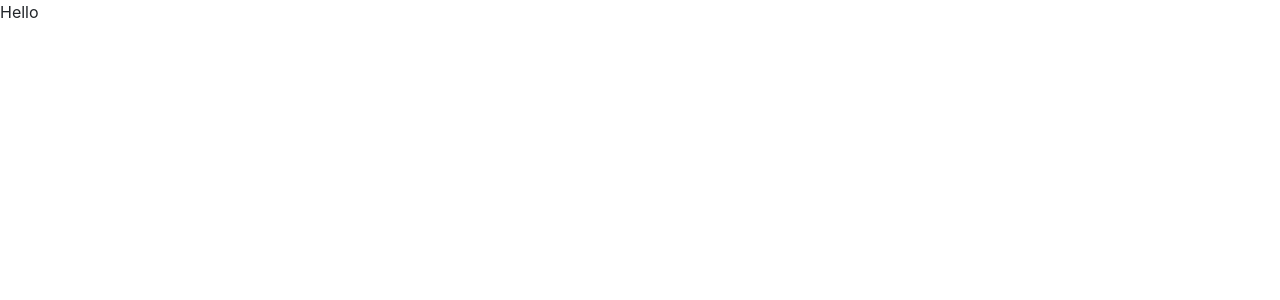
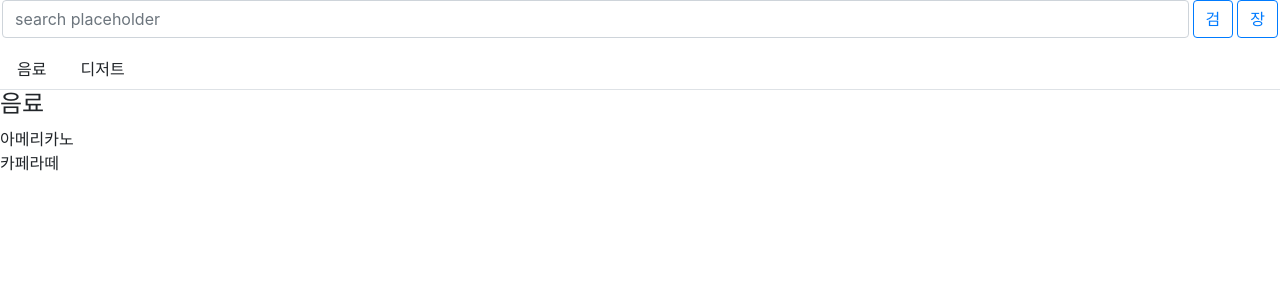
Before and after one commit to where-is-my-cup/Client, a React (Create React App) app: page / in a window 1280 px wide. Shown: the top 300 px of the page. Built offline with nearby package versions, Linux system fonts and the light colour scheme.

Commit message:
menuList Tab and List

```diff
--- a/src/components/user/menuListView/IndexView.js
+++ b/src/components/user/menuListView/IndexView.js
@@ -1,8 +1,21 @@
 import React, { Component } from "react";
 import { Input, Button } from "reactstrap";
+import MenuTab from "./MenuTab";
 import "../../../styles/menuListView.css";
 
 export default class IndexView extends Component {
+  constructor(props) {
+    super(props);
+
+    this.state = {
+      categorys: ["음료", "디저트"],
+      menus: [
+        { name: "아메리카노", count: 3, category: "음료" },
+        { name: "카페라떼", count: 5, category: "음료" },
+        { name: "초콜릿 케익", count: 2, category: "디저트" }
+      ]
+    };
+  }
   render() {
     return (
       <div>
@@ -19,6 +32,9 @@ export default class IndexView extends Component {
             장
           </Button>
         </div>
+        <div>
+          <MenuTab menuState={this.state} />
+        </div>
       </div>
     );
   }
--- /dev/null
+++ b/src/components/user/menuListView/MenuCardTable.js
@@ -0,0 +1,16 @@
+import React, { Component } from "react";
+
+export default class MenuCardTable extends Component {
+  constructor(props) {
+    super(props);
+  }
+  render() {
+    return (
+      <div>
+        {this.props.menuList.map((data, index) => (
+          <div key={index}>{data.name}</div>
+        ))}
+      </div>
+    );
+  }
+}
--- /dev/null
+++ b/src/components/user/menuListView/MenuTab.js
@@ -0,0 +1,96 @@
+import React, { Component } from "react";
+import {
+  TabContent,
+  TabPane,
+  Nav,
+  NavItem,
+  NavLink,
+  Card,
+  Button,
+  CardTitle,
+  CardText,
+  Row,
+  Col
+} from "reactstrap";
+import MenuCardTable from "./MenuCardTable";
+
+export default class MenuTab extends Component {
+  constructor(props) {
+    super(props);
+
+    this.state = {
+      activeTab: "1"
+    };
+  }
+  toggle = tab => {
+    if (this.state.activeTab !== tab) {
+      this.setState({
+        activeTab: tab
+      });
+    }
+  };
+  render() {
+    const { categorys, menus } = this.props.menuState;
+    return (
+      <div>
+        {/* 상위 카테고리 탭을 선택하는 부분 케익, 음료 등등 */}
+        <Nav tabs>
+          {categorys.map((category, index) => (
+            <NavItem key={index}>
+              <NavLink
+                onClick={() => {
+                  index++;
+                  this.toggle(index + "");
+                }}
+              >
+                {category}
+              </NavLink>
+            </NavItem>
+          ))}
+        </Nav>
+        {/* 각 카테고리 별 메류 리스트를 보여주는 부분  */}
+        <TabContent activeTab={this.state.activeTab}>
+          {categorys.map((category, index) => (
+            <TabPane tabId={index + 1 + ""} key={index}>
+              <Row>
+                <Col sm="12">
+                  <h4>{category}</h4>
+                  <MenuCardTable
+                    menuList={menus.filter(menu => {
+                      return menu.category === category;
+                    })}
+                  />
+                </Col>
+              </Row>
+            </TabPane>
+          ))}
+
+          {/* <TabPane tabId="2">
+            <Row>
+              <Col sm="6">
+                <Card body>
+                  <CardTitle>Special Title Treatment</CardTitle>
+                  <CardText>
+                    With supporting text below as a natural lead-in to
+                    additional content.
+                  </CardText>
+                  <Button>Go somewhere</Button>
+                </Card>
+              </Col>
+              <Col sm="6">
+                <Card body>
+                  <CardTitle>Special Title Treatment</CardTitle>
+                  <CardText>
+                    With supporting text below as a natural lead-in to
+                    additional content.
+                  </CardText>
+                  <Button>Go somewhere</Button>
+                </Card>
+              </Col>
+            </Row>
+          </TabPane> */}
+        </TabContent>
+      </div>
+    );
+  }
+}
--- a/src/pages/MenuListView.js
+++ b/src/pages/MenuListView.js
@@ -1,7 +1,12 @@
 import React from "react";
+import IndexView from "../components/user/menuListView/IndexView";
 
 function App() {
-  return <div>Hello</div>;
+  return (
+    <div>
+      <IndexView />
+    </div>
+  );
 }
 
 export default App;
--- a/src/styles/menuListView.css
+++ b/src/styles/menuListView.css
@@ -1,5 +1,6 @@
 .IndexView-head {
   display: flex;
+  margin-bottom: 10px;
 }
 .IndexView {
   margin-left: 2px;
```
